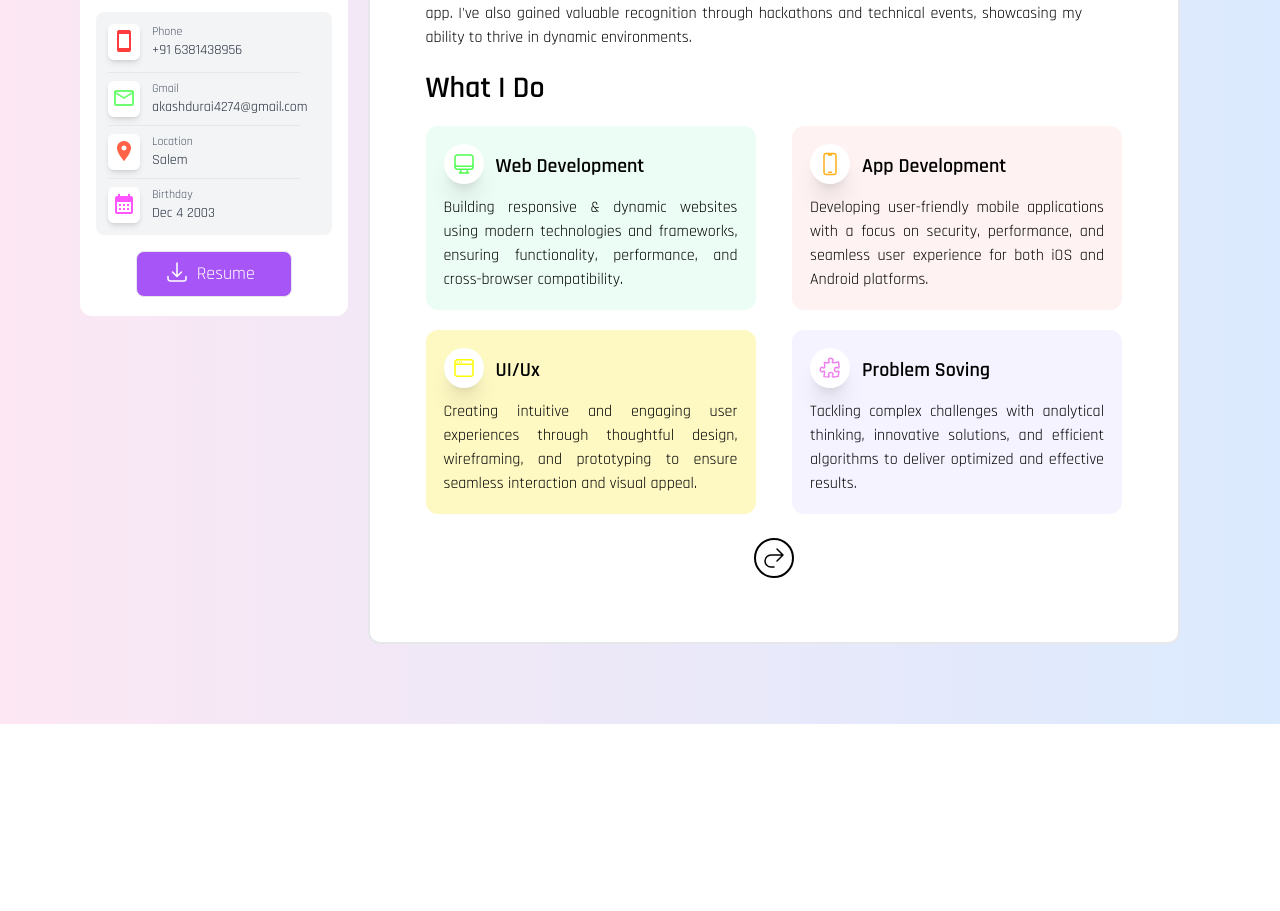
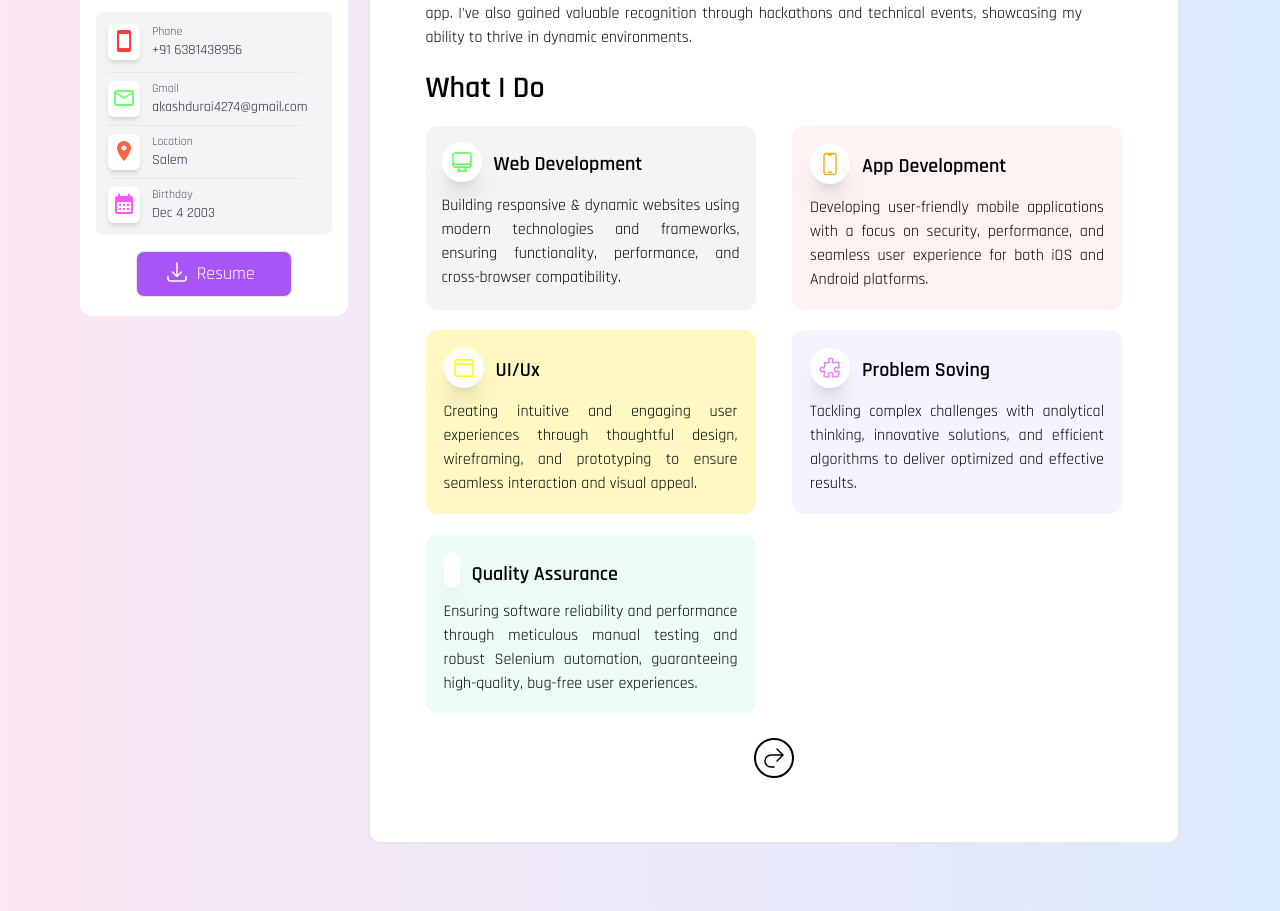
Before and after one commit to lightningsparker4274/v2-Portfolio, a React (Vite) app: page / in a window 1280 px wide. Shown: the part 380-1291 px from the top of the page. Before the commit the page ends 1104 px from the top, so only its background shows below. Built offline with nearby package versions, Linux system fonts and the light colour scheme.

Commit message:
Update What_i_do.jsx

```diff
--- a/src/components/CENTER/What_i_do.jsx
+++ b/src/components/CENTER/What_i_do.jsx
@@ -5,14 +5,17 @@ const What_i_do = () => {
   const web = "Building responsive & dynamic websites using modern technologies and frameworks, ensuring functionality, performance, and cross-browser compatibility.";
   const app = "Developing user-friendly mobile applications with a focus on security, performance,  and seamless user experience for both iOS and Android platforms."
   const pbs = "Tackling complex challenges with analytical thinking, innovative solutions, and efficient algorithms to deliver optimized and effective results."
+  const testing = "Ensuring software reliability and performance through meticulous manual testing and robust Selenium automation, guaranteeing high-quality, bug-free user experiences.";
+
   return (
     <div className="mt-5">
       <span className="text-3xl font-bold font-rajdhani">What I Do</span>
       <div className="container flex flex-wrap justify-between">
-        <ActivityBox id="1" topic="Web Development" data={web} color="green"/>
+        <ActivityBox id="1" topic="Web Development" data={web} color="emerland"/>
         <ActivityBox id="2" topic="App Development" data={app} color="red"/>
         <ActivityBox id="3" topic="UI/Ux" data={uiux} color="yellow"/>
         <ActivityBox id="4" topic="Problem Soving" data={pbs} color="violet"/>
+        <ActivityBox id="5" topic="Quality Assurance" data={testing} color="green"/>
       </div>
     </div>
   );
```
